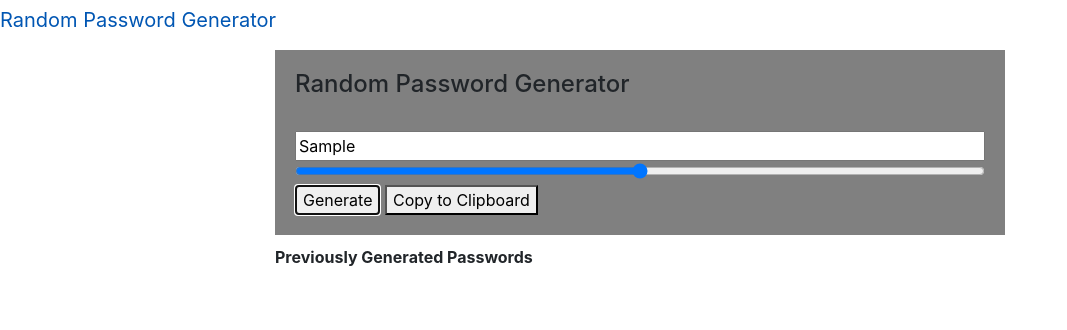
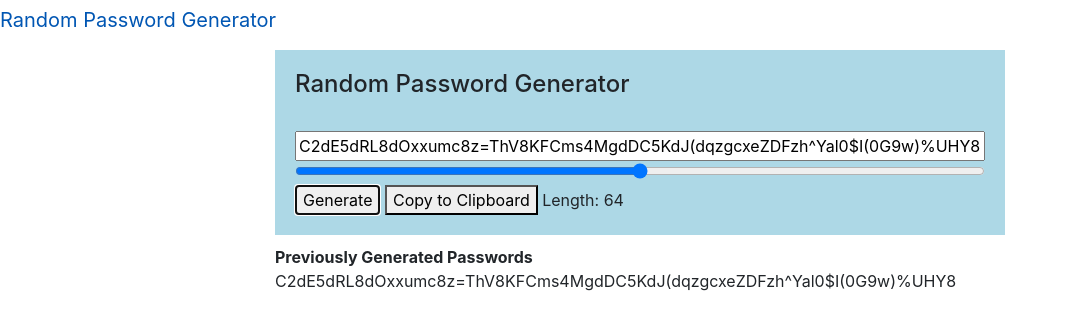
Before and after one commit to beeprezz/Password-Generator, a plain HTML site: page index.html in a window 1280 px wide. Both pictures are taken after typing "Sample" into the empty fields and a click on the button "Generate". Shown: the whole page, without its empty margins (0-1067 px from the left). Drawn offline with nearby package versions, Linux system fonts and the light colour scheme.

Commit message:
password generator commit

```diff
--- a/index.html
+++ b/index.html
@@ -8,7 +8,6 @@
 
     <link rel="stylesheet" href="https://stackpath.bootstrapcdn.com/bootstrap/4.4.1/css/bootstrap.min.css" integrity="sha384-Vkoo8x4CGsO3+Hhxv8T/Q5PaXtkKtu6ug5TOeNV6gBiFeWPGFN9MuhOf23Q9Ifjh" crossorigin="anonymous">
     <link rel="stylesheet" href="styles.css">
-    <script src="script.js"></script>
 
 </head>
 <body>
@@ -30,7 +29,7 @@
                 <br />
                 <input type="range" min="8" max="128" name="slider" id="slider">
                 <br />
-                <button onclick="">Generate</button>
+                <button onclick="generate()">Generate</button>
                 <button onclick="">Copy to Clipboard</button>
                 <div id="length"></div>
             </div>
@@ -44,5 +43,6 @@
     </div>
 
 </div>
+<script src="script.js"></script>
 </body>
 </html>
--- a/script.js
+++ b/script.js
@@ -1,17 +1,36 @@
-//geberate random password
-function generate[]{
+//generate random password
+function generate(){
 
     //set password length
-    let complexity = document.getElementById["slider"].values
+    let complexity = document.getElementById("slider").value;
 
     //possible password values
-    let values = "ABCDEFGHIJKLMNOPQRSTUVWXYZabcdefghijklmnopqrstuvwxyz123456789!@#$%^&*()_+"
+    let values = "ABCDEFGHIJKLMNOPQRSTUVWXYZabcdefghijklmnopqrstuvwxyz1234567890!@#$%^&*()-_=+";
 
     let password = "";
 
     //create for loop to choose password characters
-    for[var i = 0; i <= complexity; i++]{
-        password = password + values.charAt(Math.floor(Math.random() = Math.floor(value.length -1)));
+    for(var i = 0; i <= complexity; i++){
+        password += values.charAt(Math.floor(Math.random() * Math.floor(values.length -1)));
     }
 
+    //add password to textbox/display area
+    document.getElementById("display").value = password;
+
+    //add password to previously generated passwords section
+    document.getElementById("lastNums").innerHTML += password + "<br />";
+
 }
+
+// set default length display of 64
+document.getElementById("length").innerHTML = "Length: 64";
+
+// function to set length based on slider position
+document.getElementById("slider").oninput = function(){
+    if(document.getElementById("slider").value > 0){
+        document.getElementById("length").innerHTML = "Length: " + document.getElementById("slider").value;
+    }
+    else{
+
+    }
+}
--- a/styles.css
+++ b/styles.css
@@ -1,7 +1,7 @@
 .content{
     margin-top: 10px;
     margin-bottom: 10px;
-    background-color: grey;
+    background-color:lightblue;
     padding: 20px;
     width: 100%;
 }
@@ -13,3 +13,12 @@
 #slider{
     width: 100%;
 }
+
+#length {
+    display: inline-block;
+    width: 100px;
+}
+
+.previous_passwords {
+    margin-bottom: 20px;
+}
```
